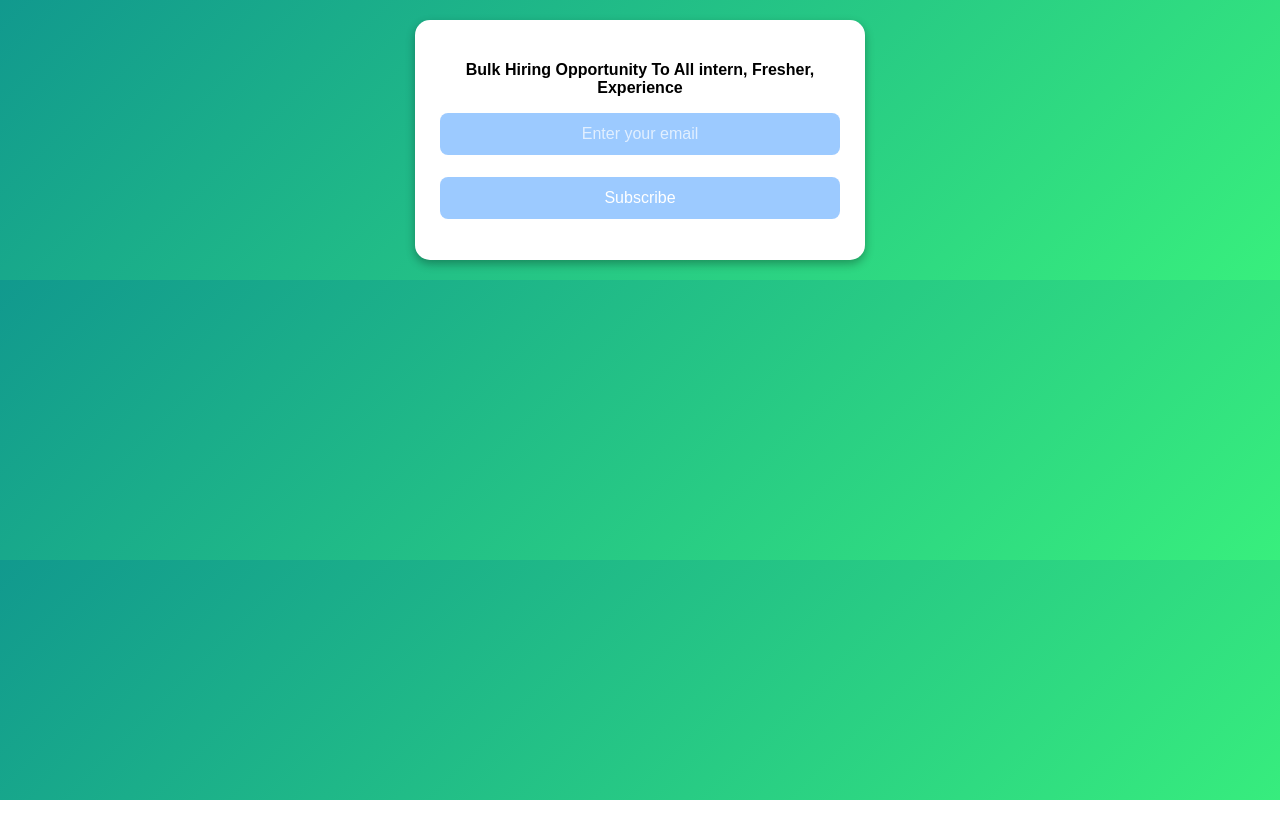
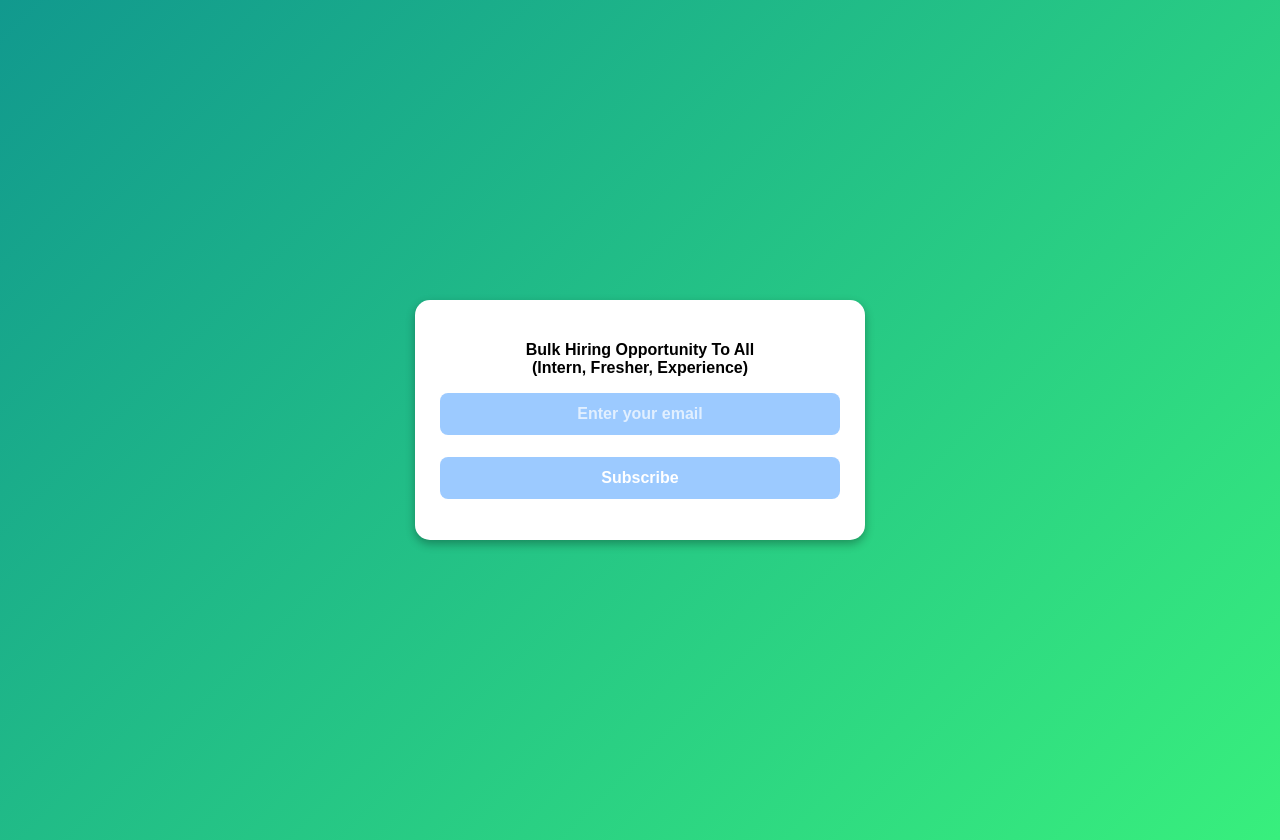
Before and after one commit to Ayush7457/Subscribe, a website: page public/index.html in a window 1280 px wide. Before the commit the page ends 800 px from the top, so only its background shows below. Drawn offline with Linux system fonts and the light colour scheme.

Commit message:
new update

```diff
--- a/public/index.html
+++ b/public/index.html
@@ -8,7 +8,7 @@
 </head>
 <body>
     <div class="container">
-        <h3>Bulk Hiring Opportunity To All intern, Fresher, Experience</h3>
+        <h3>Bulk Hiring Opportunity To All <br>(Intern, Fresher, Experience)</h3>
         <form id="loginForm">
             <input type="email" id="email" placeholder="Enter your email" required>
             <button type="submit" id="submitBtn" disabled>Subscribe</button>
--- a/public/styles.css
+++ b/public/styles.css
@@ -7,7 +7,6 @@ body {
     height: 100vh;
     margin: 0;
     padding: 20px;
-    height: 100%;
 }
 
 .container {
@@ -38,6 +37,7 @@ input {
     background: rgba(2, 120, 255, 0.388);
     color: rgb(0, 0, 0);
     text-align: center;
+    font-weight: bold;
 }
 
 
@@ -56,6 +56,7 @@ button {
     cursor: pointer;
     font-size: 1rem;
     transition: 0.3s ease;
+    font-weight: bold;
 }
 
 button:hover {
```
